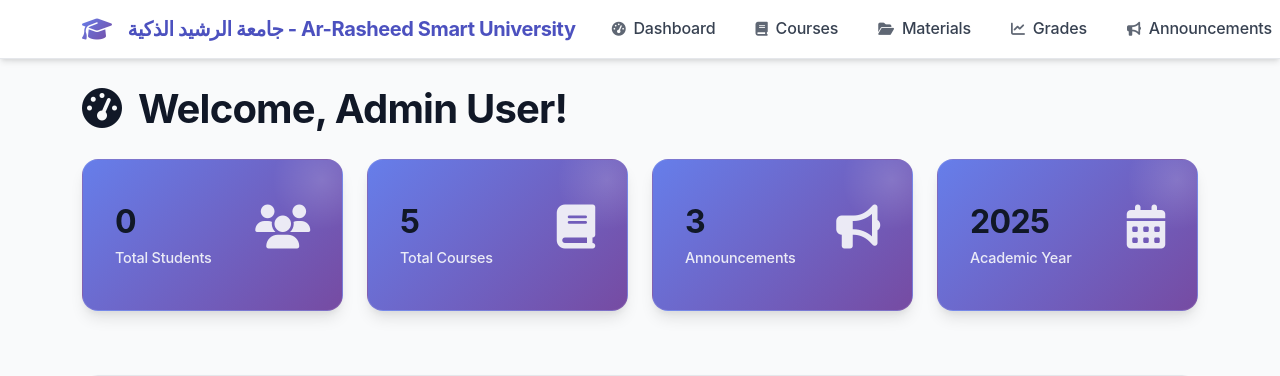
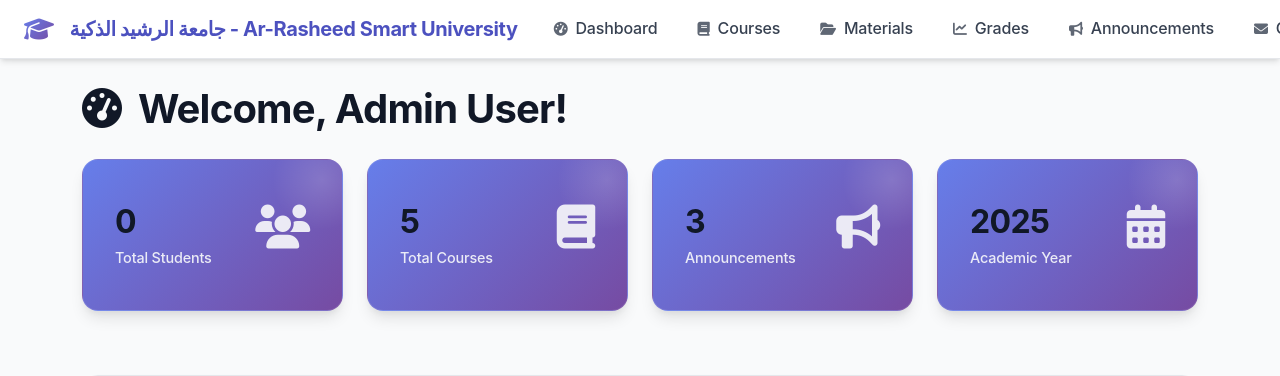
Before and after one commit to odai-dev/UniPortal, a PHP site: page /dashboard.php in a window 1280 px wide; the page is wider, and only the part inside the window is pictured. Shown: the top 376 px of that part. Run offline with PHP 8.4, Linux system fonts and the light colour scheme; a user stored in the database is signed in; data comes from the database, SQL or seed files in the repository; some libraries are stand-ins or nearby versions.

Commit message:
Adjust navigation header to eliminate blank space across all screen sizes
Modify the header.php file to use `container-fluid px-4` instead of `container` to ensure the navigation bar spans the full width, removing extraneous horizontal spacing.

Replit-Commit-Author: Agent
Replit-Commit-Session-Id: f8374b12-ff0e-44bb-b955-db0cb5fa290b
Replit-Commit-Checkpoint-Type: full_checkpoint
Replit-Commit-Screenshot-Url: https://storage.googleapis.com/screenshot-production-us-central1/ef5ad495-a5a6-4cc1-ac35-b96c130e8e3f/f8374b12-ff0e-44bb-b955-db0cb5fa290b/lv1e8rO

```diff
--- a/header.php
+++ b/header.php
@@ -40,7 +40,7 @@ require_once 'db.php';
 <?php if (isLoggedIn()): ?>
 <!-- Navigation for logged in users -->
 <nav class="navbar navbar-expand-lg">
-    <div class="container">
+    <div class="container-fluid px-4">
         <a class="navbar-brand" href="dashboard.php">
             <i class="fas fa-graduation-cap me-2"></i>
             <?= SITE_NAME ?>
```
Also changed, not shown: 1 other file.
